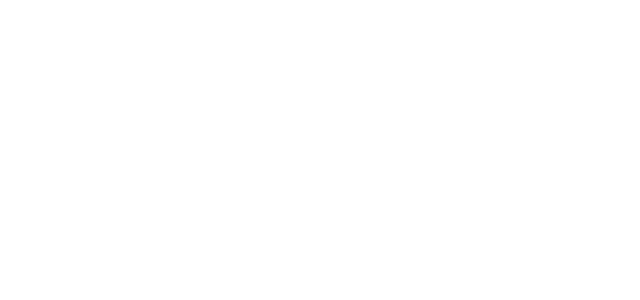
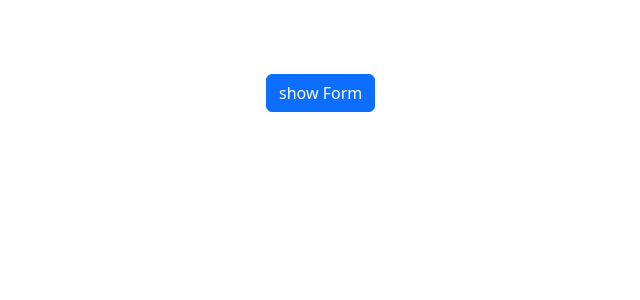
Before and after one commit to patsicko/multiple-inputs-react, a React (Create React App) app: page / in a window 1280 px wide. Shown: the top 300 px of the page, without its empty margins (74-714 px from the left). Built offline with nearby package versions, Linux system fonts and the light colour scheme.

Commit message:
new file:   src/components/form.module.css

```diff
--- a/src/App.js
+++ b/src/App.js
@@ -1,10 +1,12 @@
 
 import './App.css';
+import React from 'react';
+import Form2 from "./components/form";
 
 function App() {
   return (
     <>
-
+    <Form2/>
 
     </>
   );
--- a/src/components/form.jsx
+++ b/src/components/form.jsx
@@ -1,18 +1,15 @@
 
-import Form from "react-bootstrap";
-import Button from "react-bootstrap";
+import {Form} from "react-bootstrap";
+import {Button} from "react-bootstrap";
 import React,{useState} from 'react';
+import InputData from "./inputData";
+import styles from "./form.module.css";
 
 
-const Form = () => {
+const Form2 = () => {
 
-const[input,setInput]=useState([{
-
-  label:'',
-  name:'',
-  type:'',
-  value:''
-}]);
+const[input,setInput]=useState([]);
+const[showForm,setShowForm]=useState(false);
 
 
 const handleInput=(event,index)=>{
@@ -22,29 +19,50 @@ const handleInput=(event,index)=>{
 }
 
 
+const addNew=(label,name,type)=>{
 
+const newField={
+
+  label:label,
+  name:name,
+  type:type,
+  value:'',
+  placeholder:''
+
+}
+
+
+setInput(input.concat(newField));
+setShowForm(false);
+
+}
 
 
   return (
     <>
-    <Form>
+    <div className={styles.fields}>
+    <Form className={styles.form}>
       {input.map((item,index)=>{
 
 
-        <div key={index}>
+       <div key={index}>
 
-        <form-group><label htmlFor="">{item.label} </label><input type={item.type}   onChange={(event)=>handleInput(event,index)} name={item.name} value={item.value} /></form-group>
+        <form-group><label htmlFor=""> {item.label} </label><input className="form-control" type={item.type}   onChange={(event)=>handleInput(event,index)} name={item.name} value={item.value} /></form-group>
+
         </div>
 
 
       })}
 
+    </Form>
 
+    { showForm && <InputData  handleAdd={addNew}/>} <br />
 
-    </Form>
+    { !showForm  &&   < Button onClick={()=>setShowForm(true)} > show Form</Button>}
+    </div>
 
     </>
   )
 }
 
-export default Form
+export default Form2
--- /dev/null
+++ b/src/components/form.module.css
@@ -0,0 +1,10 @@
+.form{
+    margin:auto;
+    width: 600px;
+    margin-top: 50px;
+}
+.fields{
+    margin:auto;
+    width: 600px;
+    margin-top: 50px;
+}
--- a/src/components/inputData.jsx
+++ b/src/components/inputData.jsx
@@ -1,6 +1,6 @@
 import React,{useState} from 'react';
-import Form from 'react-bootstrap';
-import { Button } from 'bootstrap';
+import {Form} from 'react-bootstrap';
+import { Button } from 'react-bootstrap';
 
 
 
@@ -15,7 +15,13 @@ const[type,setType]=useState('');
   return (
 
     <>
+    <Form >
+        <form-group> <label>Label</label><input className="form-control"  onChange={(e)=>setLabel(e.target.value)} type="text" name="" id="" /></form-group> <br /><br />
+        <form-group><label>Name</label><input className="form-control" onChange={(e)=>setName(e.target.value)} type="text" name="" id="" /></form-group><br /><br />
+        <form-group><label>Type</label><input className="form-control" onChange={(e)=>setType(e.target.value)} type="text" name="" id="" /></form-group><br /><br />
 
+        < Button type="button" onClick={()=>props.handleAdd(label,name,type)}>Add input</ Button>
+    </Form>
 
     </>
   )
```
